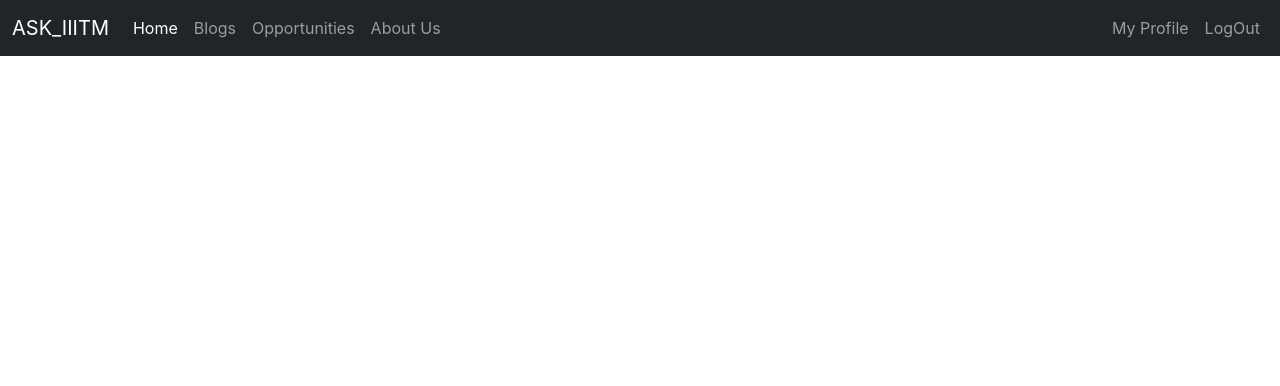
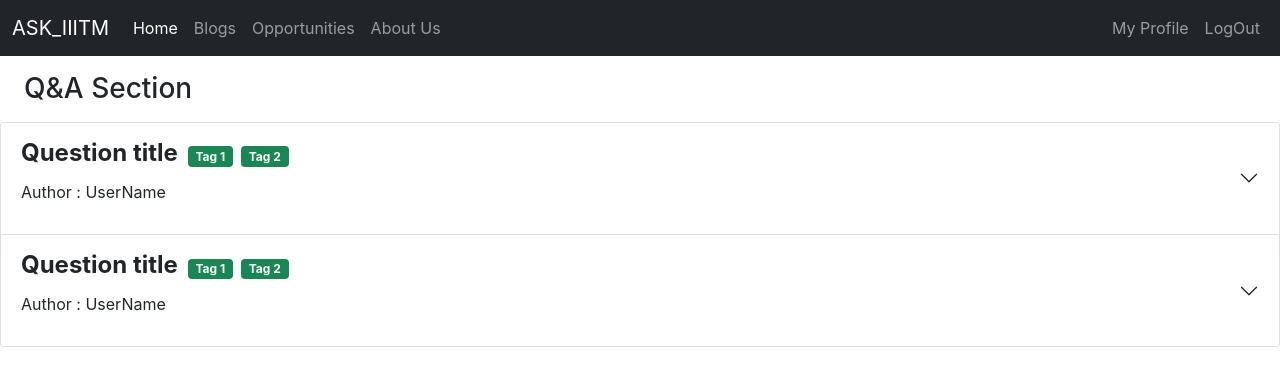
Before and after one commit to Sarthakjain211001/ASK_IIITM-frontend, a React (Create React App) app: page / in a window 1280 px wide. Shown: the top 386 px of the page. Built offline with nearby package versions, Linux system fonts and the light colour scheme.

Commit message:
Added Qna Page

```diff
--- a/src/App.js
+++ b/src/App.js
@@ -4,6 +4,7 @@ import { BrowserRouter as Router, Routes, Route } from "react-router-dom";
 import Navbar from './Components/Navbar';
 import Opportunities from './Components/Opportunities';
 import Profile from './Components/Profile';
+import Qna from './Components/Qna';
 
 function App() {
   return (
@@ -12,6 +13,7 @@ function App() {
       <Routes>
         <Route exact path="/opportunities" element={<Opportunities />} />
         <Route exact path="/myprofile" element={<Profile/>}/>
+        <Route exact path="/" element={<Qna/>}/>
       </Routes>
     </Router>
   );
--- /dev/null
+++ b/src/Components/Qna.js
@@ -0,0 +1,55 @@
+import React from 'react'
+import { Link } from 'react-router-dom'
+
+export default function Qna() {
+    return (
+        <>
+        <div>
+            <h3 className="my-3 mx-4">Q&A Section</h3>
+        </div>
+
+
+            <div className="accordion" id="accordionExample">
+                <div className="accordion-item">
+                    <h2 className="accordion-header" id="headingOne">
+                        <button className="accordion-button collapsed" type="button" data-bs-toggle="collapse" data-bs-target="#collapseOne" aria-expanded="true" aria-controls="collapseOne">
+
+                 <span>   <h4 style={{"display" : "inline"}}><b> Question title </b></h4>
+                        <p  className="mx-1 badge  bg-success">Tag 1</p>
+                        <p className="mx-1 badge  bg-success">Tag 2</p>
+
+                         <p >Author : UserName</p>
+                          </span>
+                        </button>
+                    </h2>
+                    <div id="collapseOne" className="accordion-collapse collapse " aria-labelledby="headingOne" data-bs-parent="#accordionExample">
+                        <div className="accordion-body">
+                            <strong>This is the first item's accordion body.</strong> It is shown by default, until the collapse plugin adds the appropriate classNamees that we use to style each element. These classNamees control the overall appearance, as well as the showing and hiding via CSS transitions. You can modify any of this with custom CSS or overriding our default variables. It's also worth noting that just about any HTML can go within the <code>.accordion-body</code>, though the transition does limit overflow.
+                            <br/>
+                            <Link to="question">Go to this question's page</Link>
+                        </div>
+                    </div>
+                </div>
+                <div className="accordion-item">
+                    <h2 className="accordion-header" id="headingTwo">
+                        <button className="accordion-button collapsed" type="button" data-bs-toggle="collapse" data-bs-target="#collapseTwo" aria-expanded="true" aria-controls="collapseTwo">
+                        <span>   <h4 style={{"display" : "inline"}}><b> Question title </b></h4>
+                        <p  className="mx-1 badge  bg-success">Tag 1</p>
+                        <p className="mx-1 badge  bg-success">Tag 2</p>
+
+                         <p >Author : UserName</p>
+                          </span>
+                        </button>
+                    </h2>
+                    <div id="collapseTwo" className="accordion-collapse collapse" aria-labelledby="headingTwo" data-bs-parent="#accordionExample">
+                        <div className="accordion-body">
+                            <strong>This is the first item's accordion body.</strong> It is shown by default, until the collapse plugin adds the appropriate classNamees that we use to style each element. These classNamees control the overall appearance, as well as the showing and hiding via CSS transitions. You can modify any of this with custom CSS or overriding our default variables. It's also worth noting that just about any HTML can go within the <code>.accordion-body</code>, though the transition does limit overflow.
+                            <br/>
+                            <Link to="question">Go to this question's page</Link>
+                        </div>
+                    </div>
+                </div>
+                </div>
+</>
+    )
+}
```
